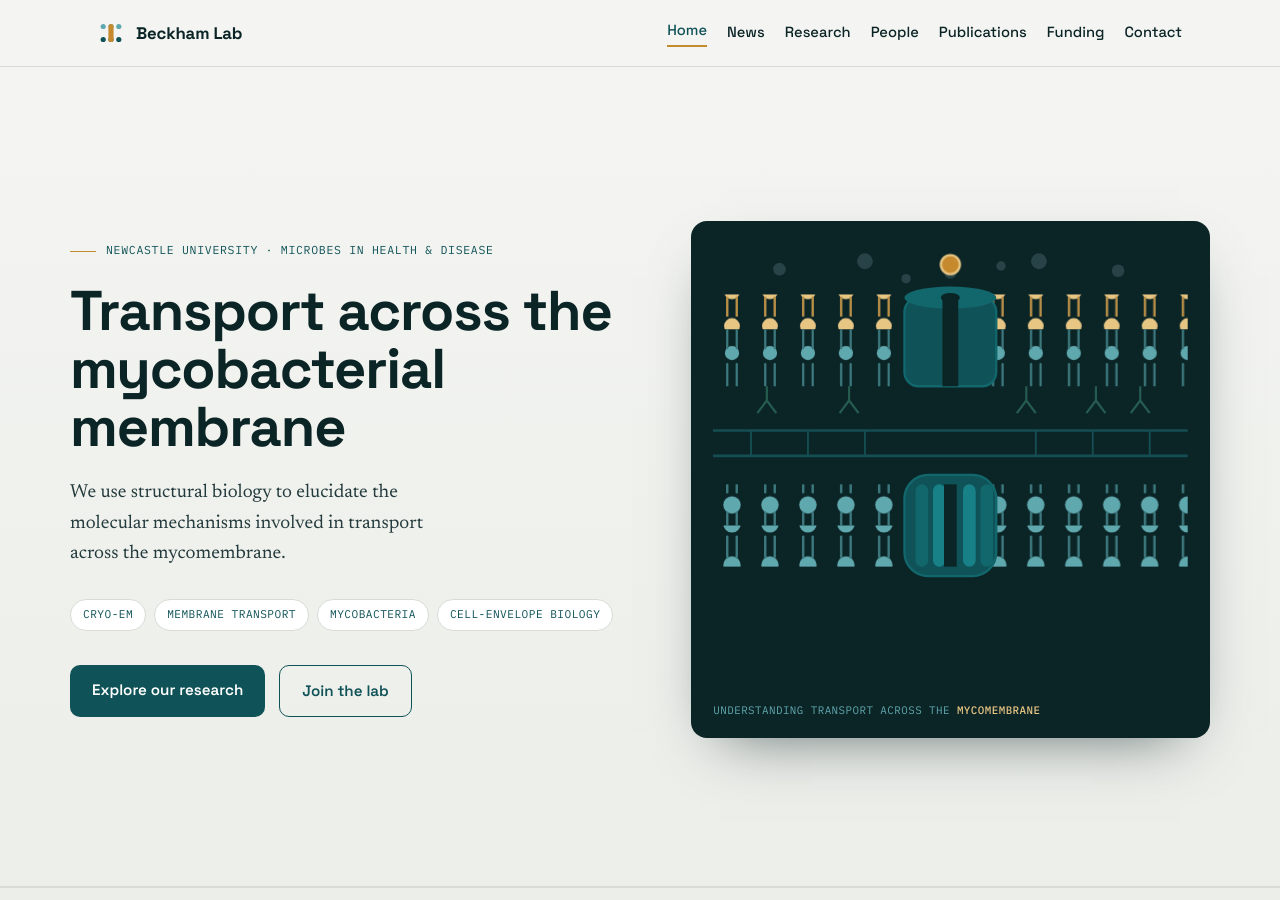
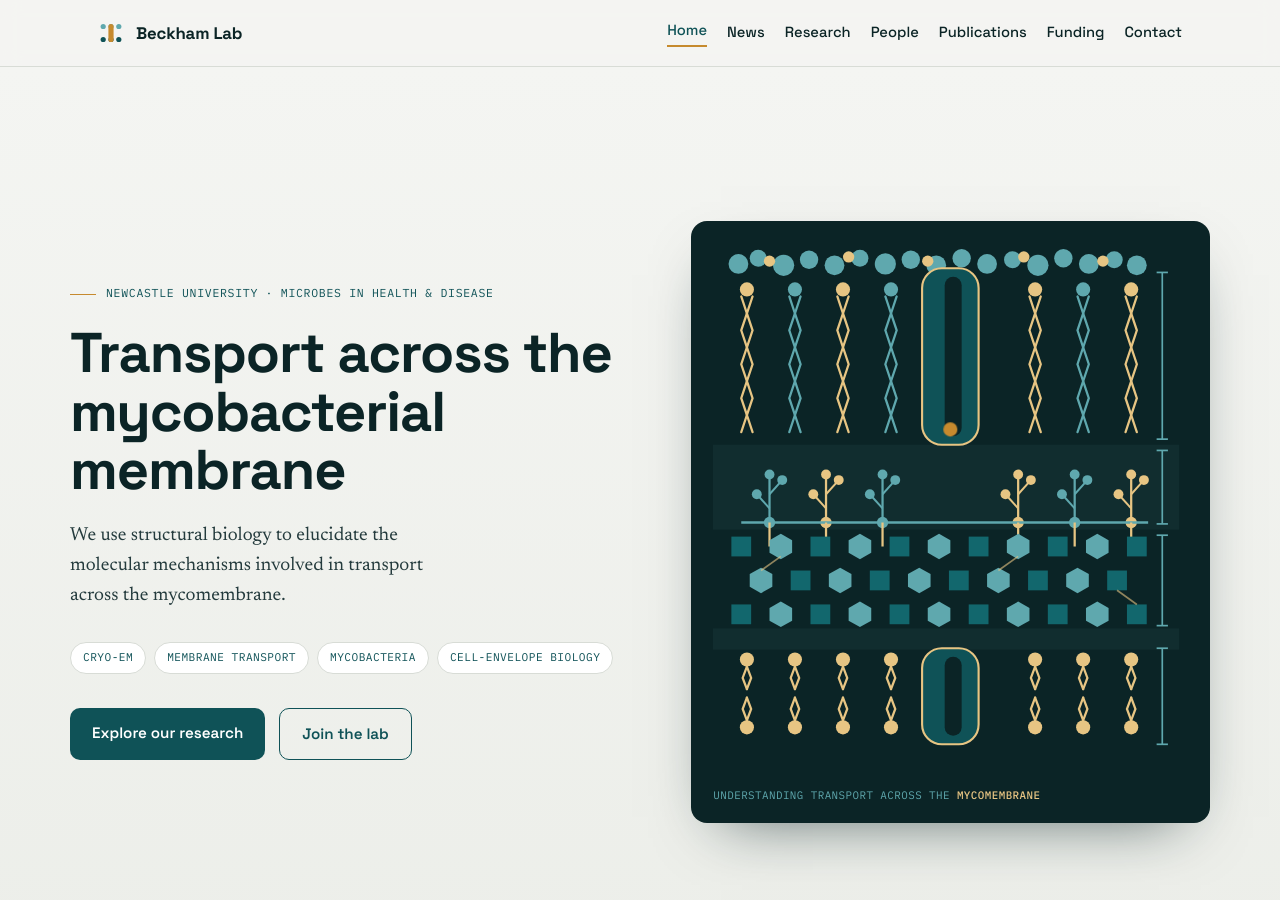
Before and after one commit to beckham-lab-newcastle/beckham-lab-newcastle.github.io, a Jekyll site: the page built from index.html, in a window 1280 px wide and 900 px high. Built offline with Jekyll 4.4.1, drawn with Linux system fonts in a browser that asks for light colours.

Commit message:
Update hero schematic: accurate cell envelope layers with two transport channels

```diff
--- a/index.html
+++ b/index.html
@@ -23,72 +23,127 @@ layout: default
 
     <div class="hero-figure">
       <figure class="membrane">
-        <svg viewBox="0 0 300 272" width="100%" xmlns="http://www.w3.org/2000/svg" role="img" aria-label="Cargo exported across the mycobacterial double membrane: through an inner-membrane transporter, across the periplasm, and out through an outer-membrane channel">
+        <svg viewBox="0 0 336 365" width="100%" xmlns="http://www.w3.org/2000/svg" role="img" aria-label="Cross-section of the mycobacterial cell envelope: capsule, mycomembrane with an outer transport channel, the arabinogalactan-peptidoglycan layer, and the plasma membrane with an inner transport channel, with cargo moving from the cytoplasm to the cell surface">
           <defs>
-            <pattern id="pmTop" width="24" height="26" patternUnits="userSpaceOnUse">
-              <circle cx="12" cy="7" r="5.5" fill="#5FA8AE"/>
-              <path d="M9,12 L9,25 M15,12 L15,25" stroke="#3d7a7f" stroke-width="1.5" stroke-linecap="round"/>
-            </pattern>
-            <pattern id="pmBottom" width="24" height="26" patternUnits="userSpaceOnUse">
-              <circle cx="12" cy="19" r="5.5" fill="#5FA8AE"/>
-              <path d="M9,1 L9,14 M15,1 L15,14" stroke="#3d7a7f" stroke-width="1.5" stroke-linecap="round"/>
-            </pattern>
-            <pattern id="mmOuter" width="24" height="22" patternUnits="userSpaceOnUse">
-              <circle cx="12" cy="6" r="5" fill="#E7C583"/>
-              <path d="M9,10 L9,22 M15,10 L15,22" stroke="#b98f47" stroke-width="1.5" stroke-linecap="round"/>
-            </pattern>
-            <pattern id="mmInner" width="24" height="36" patternUnits="userSpaceOnUse">
-              <circle cx="12" cy="31" r="4.5" fill="#5FA8AE"/>
-              <path d="M9,2 L9,28 M15,2 L15,28" stroke="#3d7a7f" stroke-width="1.4" stroke-linecap="round"/>
-            </pattern>
+            <g id="outerLipid">
+              <circle cx="0" cy="6" r="5" fill="currentColor"/>
+              <polyline points="-4,11 0,23 -4,35 0,47 -4,59 0,71 -4,83 0,95 -4,107" fill="none" stroke="currentColor" stroke-width="1.6" stroke-linecap="round"/>
+              <polyline points="4,11 0,23 4,35 0,47 4,59 0,71 4,83 0,95 4,107" fill="none" stroke="currentColor" stroke-width="1.6" stroke-linecap="round"/>
+            </g>
+            <g id="agBranchUp">
+              <line x1="0" y1="0" x2="0" y2="-34" stroke="currentColor" stroke-width="1.6"/>
+              <line x1="0" y1="-10" x2="-9" y2="-20" stroke="currentColor" stroke-width="1.4"/>
+              <line x1="0" y1="-20" x2="9" y2="-30" stroke="currentColor" stroke-width="1.4"/>
+              <circle cx="0" cy="0" r="4" fill="currentColor"/>
+              <circle cx="-9" cy="-20" r="3.5" fill="currentColor"/>
+              <circle cx="9" cy="-30" r="3.5" fill="currentColor"/>
+              <circle cx="0" cy="-34" r="3.5" fill="currentColor"/>
+            </g>
+            <rect id="pgSquare" x="-7" y="-7" width="14" height="14" fill="currentColor"/>
+            <polygon id="pgHex" points="0,-9 8,-4.5 8,4.5 0,9 -8,4.5 -8,-4.5" fill="currentColor"/>
+            <g id="plasmaTop">
+              <circle cx="0" cy="0" r="5" fill="currentColor"/>
+              <polyline points="0,5 -3,13 0,21" fill="none" stroke="currentColor" stroke-width="1.6" stroke-linecap="round"/>
+              <polyline points="0,5 3,13 0,21" fill="none" stroke="currentColor" stroke-width="1.6" stroke-linecap="round"/>
+            </g>
+            <g id="plasmaBottom">
+              <circle cx="0" cy="0" r="5" fill="currentColor"/>
+              <polyline points="0,-5 -3,-13 0,-21" fill="none" stroke="currentColor" stroke-width="1.6" stroke-linecap="round"/>
+              <polyline points="0,-5 3,-13 0,-21" fill="none" stroke="currentColor" stroke-width="1.6" stroke-linecap="round"/>
+            </g>
           </defs>
 
-          <g fill="#274347">
-            <circle cx="42" cy="14" r="4"/><circle cx="96" cy="9" r="5"/><circle cx="150" cy="16" r="4"/>
-            <circle cx="206" cy="9" r="5"/><circle cx="256" cy="15" r="4"/><circle cx="122" cy="20" r="3"/><circle cx="182" cy="12" r="3"/>
+          <g fill="#5FA8AE">
+            <circle cx="18" cy="12" r="7"/><circle cx="32" cy="8" r="6"/><circle cx="50" cy="13" r="7.5"/><circle cx="68" cy="9" r="6.5"/>
+            <circle cx="86" cy="13" r="7"/><circle cx="104" cy="8" r="6"/><circle cx="122" cy="12" r="7.5"/><circle cx="140" cy="9" r="6.5"/>
+            <circle cx="158" cy="13" r="7"/><circle cx="176" cy="8" r="6.5"/><circle cx="194" cy="12" r="7"/><circle cx="212" cy="9" r="6"/>
+            <circle cx="230" cy="13" r="7.5"/><circle cx="248" cy="8" r="6.5"/><circle cx="266" cy="12" r="7"/><circle cx="284" cy="9" r="6"/>
+            <circle cx="300" cy="13" r="7"/>
+          </g>
+          <g fill="#E7C583">
+            <circle cx="40" cy="10" r="4"/><circle cx="96" cy="7" r="4"/><circle cx="152" cy="10" r="4"/><circle cx="220" cy="7" r="4"/><circle cx="276" cy="10" r="4"/>
           </g>
 
-          <rect x="0" y="30" width="300" height="22" fill="url(#mmOuter)"/>
-          <rect x="0" y="52" width="300" height="36" fill="url(#mmInner)"/>
+          <use href="#outerLipid" x="24" y="24" style="color:#E7C583"/>
+          <use href="#outerLipid" x="58" y="24" style="color:#5FA8AE"/>
+          <use href="#outerLipid" x="92" y="24" style="color:#E7C583"/>
+          <use href="#outerLipid" x="126" y="24" style="color:#5FA8AE"/>
+          <use href="#outerLipid" x="228" y="24" style="color:#E7C583"/>
+          <use href="#outerLipid" x="262" y="24" style="color:#5FA8AE"/>
+          <use href="#outerLipid" x="296" y="24" style="color:#E7C583"/>
 
-          <g stroke="#2f6f5f" stroke-width="1.4" fill="none" opacity="0.75">
-            <path d="M34,88 v9 M34,97 l-6,8 M34,97 l6,8"/>
-            <path d="M86,88 v9 M86,97 l-6,8 M86,97 l6,8"/>
-            <path d="M198,88 v9 M198,97 l-6,8 M198,97 l6,8"/>
-            <path d="M242,88 v9 M242,97 l-6,8 M242,97 l6,8"/>
-            <path d="M270,88 v9 M270,97 l-6,8 M270,97 l6,8"/>
+          <rect x="0" y="140" width="330" height="60" fill="#5FA8AE" opacity="0.07"/>
+          <use href="#agBranchUp" x="40" y="195" style="color:#5FA8AE"/>
+          <use href="#agBranchUp" x="80" y="195" style="color:#E7C583"/>
+          <use href="#agBranchUp" x="120" y="195" style="color:#5FA8AE"/>
+          <use href="#agBranchUp" x="216" y="195" style="color:#E7C583"/>
+          <use href="#agBranchUp" x="256" y="195" style="color:#5FA8AE"/>
+          <use href="#agBranchUp" x="296" y="195" style="color:#E7C583"/>
+          <line x1="20" y1="195" x2="308" y2="195" stroke="#5FA8AE" stroke-width="1.6"/>
+          <line x1="40" y1="195" x2="40" y2="212" stroke="#E7C583" stroke-width="1.6"/>
+          <line x1="80" y1="195" x2="80" y2="212" stroke="#E7C583" stroke-width="1.6"/>
+          <line x1="120" y1="195" x2="120" y2="212" stroke="#E7C583" stroke-width="1.6"/>
+          <line x1="216" y1="195" x2="216" y2="212" stroke="#E7C583" stroke-width="1.6"/>
+          <line x1="256" y1="195" x2="256" y2="212" stroke="#E7C583" stroke-width="1.6"/>
+          <line x1="296" y1="195" x2="296" y2="212" stroke="#E7C583" stroke-width="1.6"/>
+
+          <g>
+            <use href="#pgSquare" x="20" y="212" style="color:#12676D"/><use href="#pgHex" x="48" y="212" style="color:#5FA8AE"/><use href="#pgSquare" x="76" y="212" style="color:#12676D"/>
+            <use href="#pgHex" x="104" y="212" style="color:#5FA8AE"/><use href="#pgSquare" x="132" y="212" style="color:#12676D"/><use href="#pgHex" x="160" y="212" style="color:#5FA8AE"/>
+            <use href="#pgSquare" x="188" y="212" style="color:#12676D"/><use href="#pgHex" x="216" y="212" style="color:#5FA8AE"/><use href="#pgSquare" x="244" y="212" style="color:#12676D"/>
+            <use href="#pgHex" x="272" y="212" style="color:#5FA8AE"/><use href="#pgSquare" x="300" y="212" style="color:#12676D"/>
+          </g>
+          <g>
+            <use href="#pgHex" x="34" y="236" style="color:#5FA8AE"/><use href="#pgSquare" x="62" y="236" style="color:#12676D"/><use href="#pgHex" x="90" y="236" style="color:#5FA8AE"/>
+            <use href="#pgSquare" x="118" y="236" style="color:#12676D"/><use href="#pgHex" x="146" y="236" style="color:#5FA8AE"/><use href="#pgSquare" x="174" y="236" style="color:#12676D"/>
+            <use href="#pgHex" x="202" y="236" style="color:#5FA8AE"/><use href="#pgSquare" x="230" y="236" style="color:#12676D"/><use href="#pgHex" x="258" y="236" style="color:#5FA8AE"/>
+            <use href="#pgSquare" x="286" y="236" style="color:#12676D"/>
+          </g>
+          <g>
+            <use href="#pgSquare" x="20" y="260" style="color:#12676D"/><use href="#pgHex" x="48" y="260" style="color:#5FA8AE"/><use href="#pgSquare" x="76" y="260" style="color:#12676D"/>
+            <use href="#pgHex" x="104" y="260" style="color:#5FA8AE"/><use href="#pgSquare" x="132" y="260" style="color:#12676D"/><use href="#pgHex" x="160" y="260" style="color:#5FA8AE"/>
+            <use href="#pgSquare" x="188" y="260" style="color:#12676D"/><use href="#pgHex" x="216" y="260" style="color:#5FA8AE"/><use href="#pgSquare" x="244" y="260" style="color:#12676D"/>
+            <use href="#pgHex" x="272" y="260" style="color:#5FA8AE"/><use href="#pgSquare" x="300" y="260" style="color:#12676D"/>
+          </g>
+          <g stroke="#E7C583" stroke-width="1.2" opacity="0.6">
+            <line x1="48" y1="219" x2="34" y2="229"/><line x1="216" y1="219" x2="202" y2="229"/><line x1="286" y1="243" x2="300" y2="253"/>
           </g>
 
-          <g stroke="#17565a" opacity="0.85">
-            <line x1="0" y1="116" x2="300" y2="116" stroke-width="1.6"/>
-            <line x1="0" y1="132" x2="300" y2="132" stroke-width="1.6"/>
-            <g stroke-width="1.2">
-              <line x1="24" y1="116" x2="24" y2="132"/><line x1="60" y1="116" x2="60" y2="132"/>
-              <line x1="96" y1="116" x2="96" y2="132"/><line x1="204" y1="116" x2="204" y2="132"/>
-              <line x1="240" y1="116" x2="240" y2="132"/><line x1="276" y1="116" x2="276" y2="132"/>
-            </g>
-          </g>
+          <rect x="0" y="270" width="330" height="15" fill="#5FA8AE" opacity="0.07"/>
+          <use href="#plasmaTop" x="24" y="292" style="color:#E7C583"/>
+          <use href="#plasmaTop" x="58" y="292" style="color:#E7C583"/>
+          <use href="#plasmaTop" x="92" y="292" style="color:#E7C583"/>
+          <use href="#plasmaTop" x="126" y="292" style="color:#E7C583"/>
+          <use href="#plasmaTop" x="228" y="292" style="color:#E7C583"/>
+          <use href="#plasmaTop" x="262" y="292" style="color:#E7C583"/>
+          <use href="#plasmaTop" x="296" y="292" style="color:#E7C583"/>
+          <use href="#plasmaBottom" x="24" y="340" style="color:#E7C583"/>
+          <use href="#plasmaBottom" x="58" y="340" style="color:#E7C583"/>
+          <use href="#plasmaBottom" x="92" y="340" style="color:#E7C583"/>
+          <use href="#plasmaBottom" x="126" y="340" style="color:#E7C583"/>
+          <use href="#plasmaBottom" x="228" y="340" style="color:#E7C583"/>
+          <use href="#plasmaBottom" x="262" y="340" style="color:#E7C583"/>
+          <use href="#plasmaBottom" x="296" y="340" style="color:#E7C583"/>
 
-          <rect x="0" y="150" width="300" height="26" fill="url(#pmTop)"/>
-          <rect x="0" y="176" width="300" height="26" fill="url(#pmBottom)"/>
+          <rect x="148" y="15" width="40" height="125" rx="14" fill="#0F5257" stroke="#E7C583" stroke-width="1.5"/>
+          <rect x="164" y="21" width="12" height="113" rx="6" fill="#0B2426"/>
+          <rect x="148" y="284" width="40" height="68" rx="14" fill="#0F5257" stroke="#E7C583" stroke-width="1.5"/>
+          <rect x="164" y="290" width="12" height="56" rx="6" fill="#0B2426"/>
 
-          <g>
-            <rect x="121" y="144" width="58" height="64" rx="15" fill="#0F5257" stroke="#12676D" stroke-width="1.5"/>
-            <rect x="128" y="150" width="8" height="52" rx="4" fill="#12676D"/>
-            <rect x="139" y="150" width="8" height="52" rx="4" fill="#188087"/>
-            <rect x="146" y="150" width="8" height="52" fill="#0B2426"/>
-            <rect x="158" y="150" width="8" height="52" rx="4" fill="#188087"/>
-            <rect x="169" y="150" width="8" height="52" rx="4" fill="#12676D"/>
-          </g>
+          <line x1="318" y1="18" x2="318" y2="136" stroke="#5FA8AE" stroke-width="1.2"/>
+          <line x1="314" y1="18" x2="322" y2="18" stroke="#5FA8AE" stroke-width="1.2"/>
+          <line x1="314" y1="136" x2="322" y2="136" stroke="#5FA8AE" stroke-width="1.2"/>
+          <line x1="318" y1="144" x2="318" y2="196" stroke="#5FA8AE" stroke-width="1.2"/>
+          <line x1="314" y1="144" x2="322" y2="144" stroke="#5FA8AE" stroke-width="1.2"/>
+          <line x1="314" y1="196" x2="322" y2="196" stroke="#5FA8AE" stroke-width="1.2"/>
+          <line x1="318" y1="204" x2="318" y2="268" stroke="#5FA8AE" stroke-width="1.2"/>
+          <line x1="314" y1="204" x2="322" y2="204" stroke="#5FA8AE" stroke-width="1.2"/>
+          <line x1="314" y1="268" x2="322" y2="268" stroke="#5FA8AE" stroke-width="1.2"/>
+          <line x1="318" y1="284" x2="318" y2="352" stroke="#5FA8AE" stroke-width="1.2"/>
+          <line x1="314" y1="284" x2="322" y2="284" stroke="#5FA8AE" stroke-width="1.2"/>
+          <line x1="314" y1="352" x2="322" y2="352" stroke="#5FA8AE" stroke-width="1.2"/>
 
-          <g>
-            <rect x="121" y="32" width="58" height="56" rx="9" fill="#0F5257" stroke="#12676D" stroke-width="1.5"/>
-            <ellipse cx="150" cy="32" rx="29" ry="7" fill="#12676D"/>
-            <rect x="145" y="32" width="10" height="56" fill="#0B2426"/>
-            <ellipse cx="150" cy="32" rx="6" ry="3" fill="#0B2426"/>
-          </g>
-
-          <g class="cargo2"><circle cx="150" cy="215" r="6" fill="#C68A2E" stroke="#E7C583" stroke-width="1.5"/></g>
+          <circle class="cargo2" cx="168" cy="333" r="5" fill="#C68A2E"/>
         </svg>
         <figcaption>Understanding transport across the <b>mycomembrane</b></figcaption>
       </figure>
```
